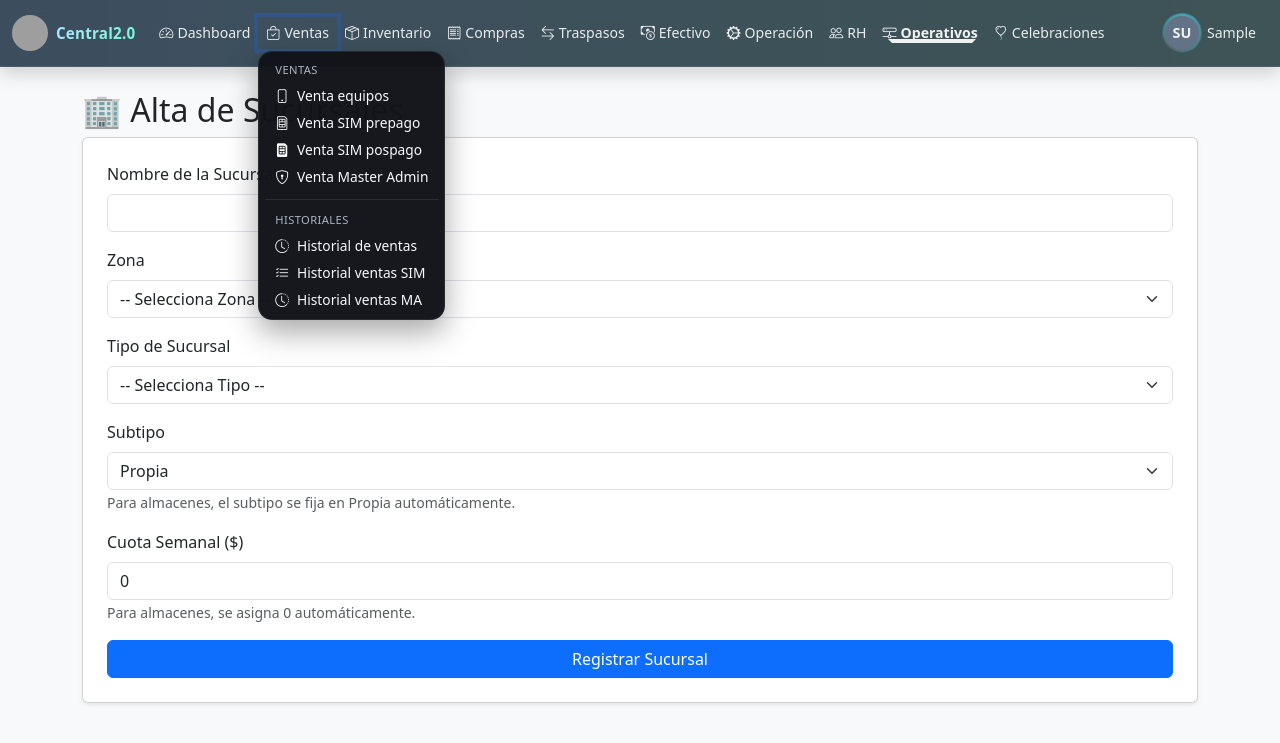
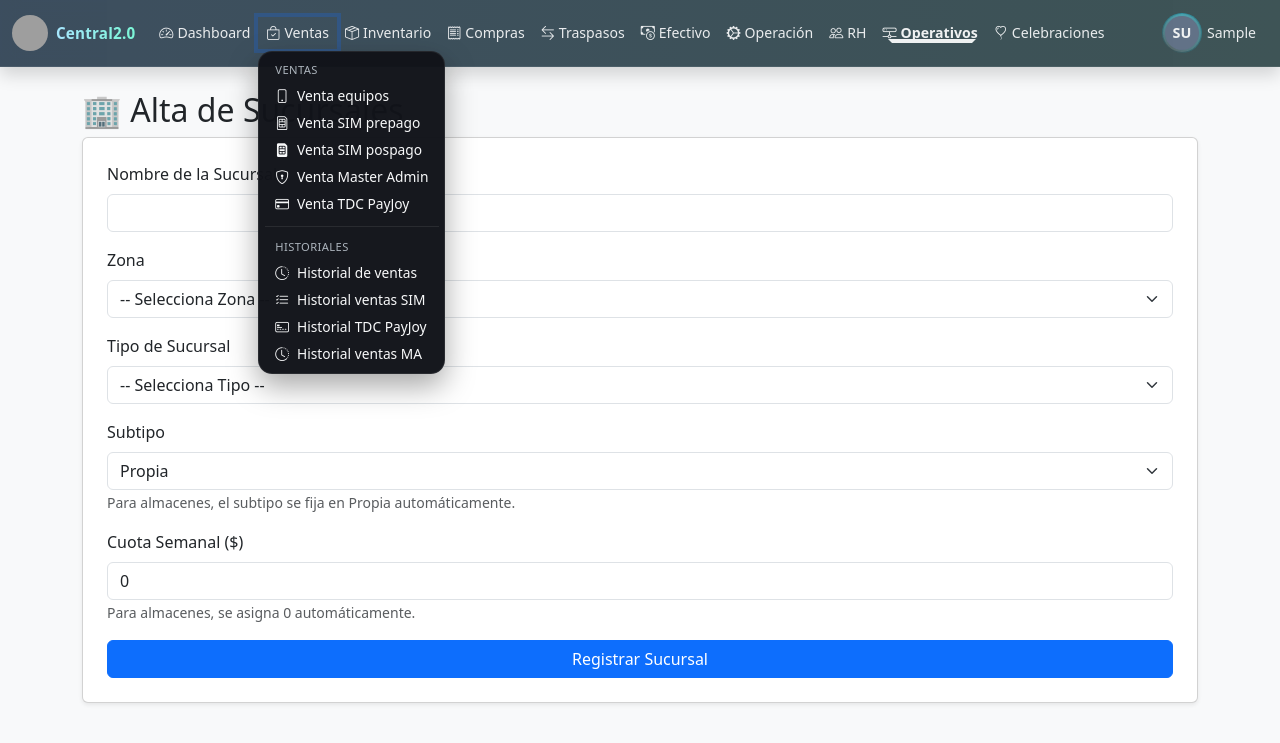
Before and after one commit to steevenU1/nano_php, a PHP site: page /alta_sucursal.php in a window 1280 px wide, after a click on "Ventas". Shown: the top 743 px of the page. Run offline with PHP 8.4, Linux system fonts and the light colour scheme; the visitor is signed in with stand-in values (Sample User, id 1); data that the repository does not hold is empty; grey boxes are pictures that could not be loaded.

Commit message:
ajuste en navbar

```diff
--- a/navbar.php
+++ b/navbar.php
@@ -142,8 +142,8 @@ function parentActive(array $children)
 
 // Grupos por sección (para resaltar el dropdown padre)
 $grpDashboard  = ['productividad_dia.php', 'dashboard_unificado.php', 'dashboard_mensual.php'];
-$grpVentasLog  = ['historial_ventas.php', 'historial_ventas_sims.php', 'historial_ventas_ma.php'];
-$grpVentas     = array_merge($grpVentasLog, ['nueva_venta.php', 'venta_sim_prepago.php', 'venta_sim_pospago.php', 'venta_master_admin.php']);
+$grpVentasLog  = ['historial_ventas.php', 'historial_ventas_sims.php', 'historial_ventas_ma.php', 'historial_payjoy_tc.php']; // NEW: PayJoy historial
+$grpVentas     = array_merge($grpVentasLog, ['nueva_venta.php', 'venta_sim_prepago.php', 'venta_sim_pospago.php', 'venta_master_admin.php', 'payjoy_tc_nueva.php']); // NEW: PayJoy nueva
 $grpInvLog     = ['inventario_global.php', 'inventario_historico.php'];
 $grpInv        = array_merge($grpInvLog, ['panel.php', 'inventario_subdistribuidor.php', 'inventario_resumen.php', 'inventario_central.php', 'inventario_retiros.php']);
 // 🔹 Incluimos traspaso_directo_ma.php para que el menú quede activo en esa vista
@@ -341,6 +341,7 @@ $nombreCorto = firstName($nombreUsuario);
               <li class="dropdown-header">Historiales</li>
               <li><a class="dropdown-item<?= isActive(['historial_ventas.php']) ?>" href="historial_ventas.php"><i class="bi bi-clock-history me-2"></i>Historial de ventas</a></li>
               <li><a class="dropdown-item<?= isActive(['historial_ventas_sims.php']) ?>" href="historial_ventas_sims.php"><i class="bi bi-sim me-2"></i>Historial ventas SIM</a></li>
+              <li><a class="dropdown-item<?= isActive(['historial_payjoy_tc.php']) ?>" href="historial_payjoy_tc.php"><i class="bi bi-credit-card-2-front me-2"></i>Historial TDC PayJoy</a></li> <!-- NEW: PayJoy Logistica -->
             <?php else: ?>
               <!-- Sección: Ventas -->
               <li class="dropdown-header">Ventas</li>
@@ -350,6 +351,7 @@ $nombreCorto = firstName($nombreUsuario);
               <?php if ($rolUsuario === 'Admin'): ?>
                 <li><a class="dropdown-item<?= isActive(['venta_master_admin.php']) ?>" href="venta_master_admin.php"><i class="bi bi-shield-lock me-2"></i>Venta Master Admin</a></li>
               <?php endif; ?>
+              <li><a class="dropdown-item<?= isActive(['payjoy_tc_nueva.php']) ?>" href="payjoy_tc_nueva.php"><i class="bi bi-credit-card me-2"></i>Venta TDC PayJoy</a></li> <!-- NEW: PayJoy venta -->
 
               <li><hr class="dropdown-divider"></li>
 
@@ -357,6 +359,7 @@ $nombreCorto = firstName($nombreUsuario);
               <li class="dropdown-header">Historiales</li>
               <li><a class="dropdown-item<?= isActive(['historial_ventas.php']) ?>" href="historial_ventas.php"><i class="bi bi-clock-history me-2"></i>Historial de ventas</a></li>
               <li><a class="dropdown-item<?= isActive(['historial_ventas_sims.php']) ?>" href="historial_ventas_sims.php"><i class="bi bi-list-check me-2"></i>Historial ventas SIM</a></li>
+              <li><a class="dropdown-item<?= isActive(['historial_payjoy_tc.php']) ?>" href="historial_payjoy_tc.php"><i class="bi bi-credit-card-2-front me-2"></i>Historial TDC PayJoy</a></li> <!-- NEW: PayJoy historial -->
               <?php if ($rolUsuario === 'Admin'): ?>
                 <li><a class="dropdown-item<?= isActive(['historial_ventas_ma.php']) ?>" href="historial_ventas_ma.php"><i class="bi bi-clock-history me-2"></i>Historial ventas MA</a></li>
               <?php endif; ?>
@@ -409,7 +412,7 @@ $nombreCorto = firstName($nombreUsuario);
         <?php endif; ?>
 
         <!-- TRASPASOS (habilitado para Ejecutivo, Gerente, Admin, Super) -->
-        <?php if (in_array($rolUsuario, ['Ejecutivo', 'Gerente', 'Admin', 'Super'])): ?>
+        <?php if (in_array($rolUsuario, ['Ejecutivo', 'Gerente,', 'Gerente', 'Admin', 'Super'])): ?>
           <li class="nav-item dropdown">
             <a class="nav-link dropdown-toggle<?= parentActive($grpTraspasos) ?>" href="#" role="button" data-bs-toggle="dropdown">
               <i class="bi bi-arrow-left-right me-1"></i>Traspasos
```
